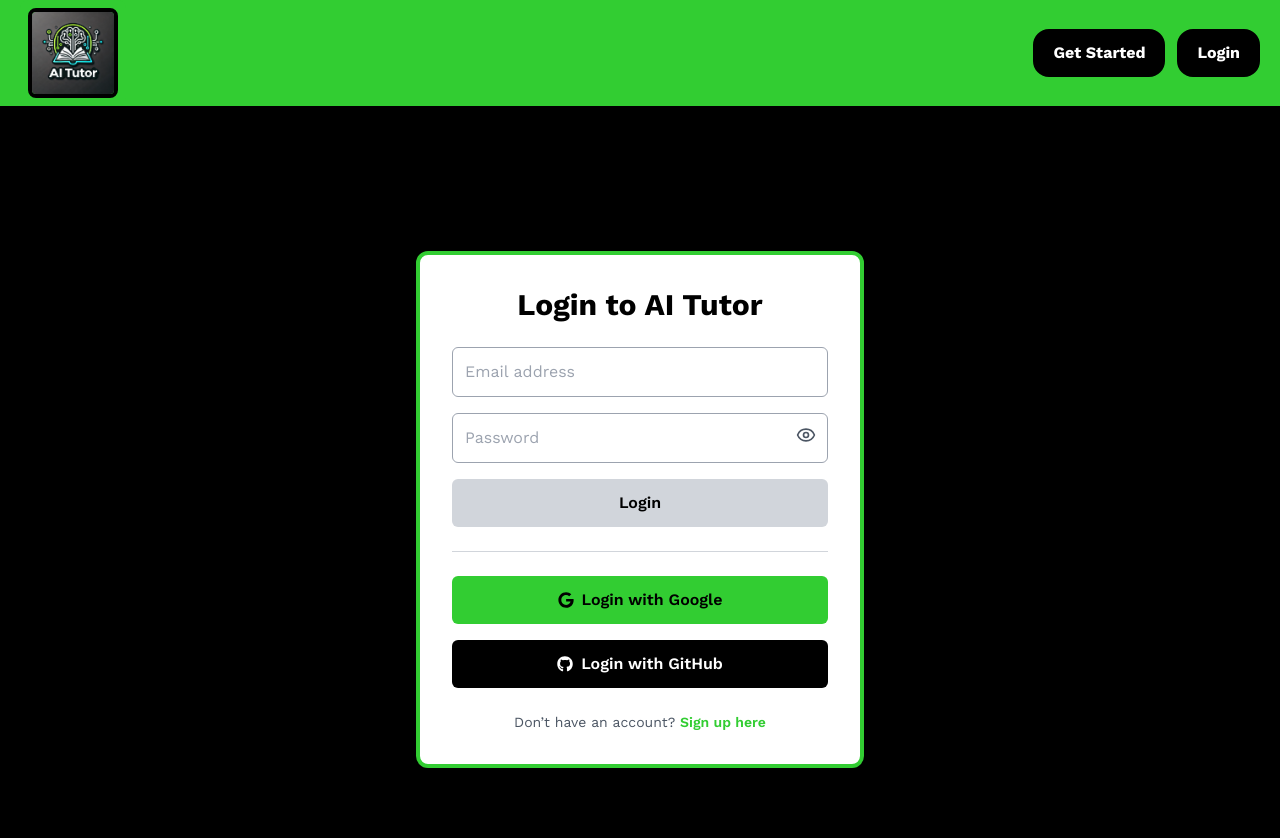
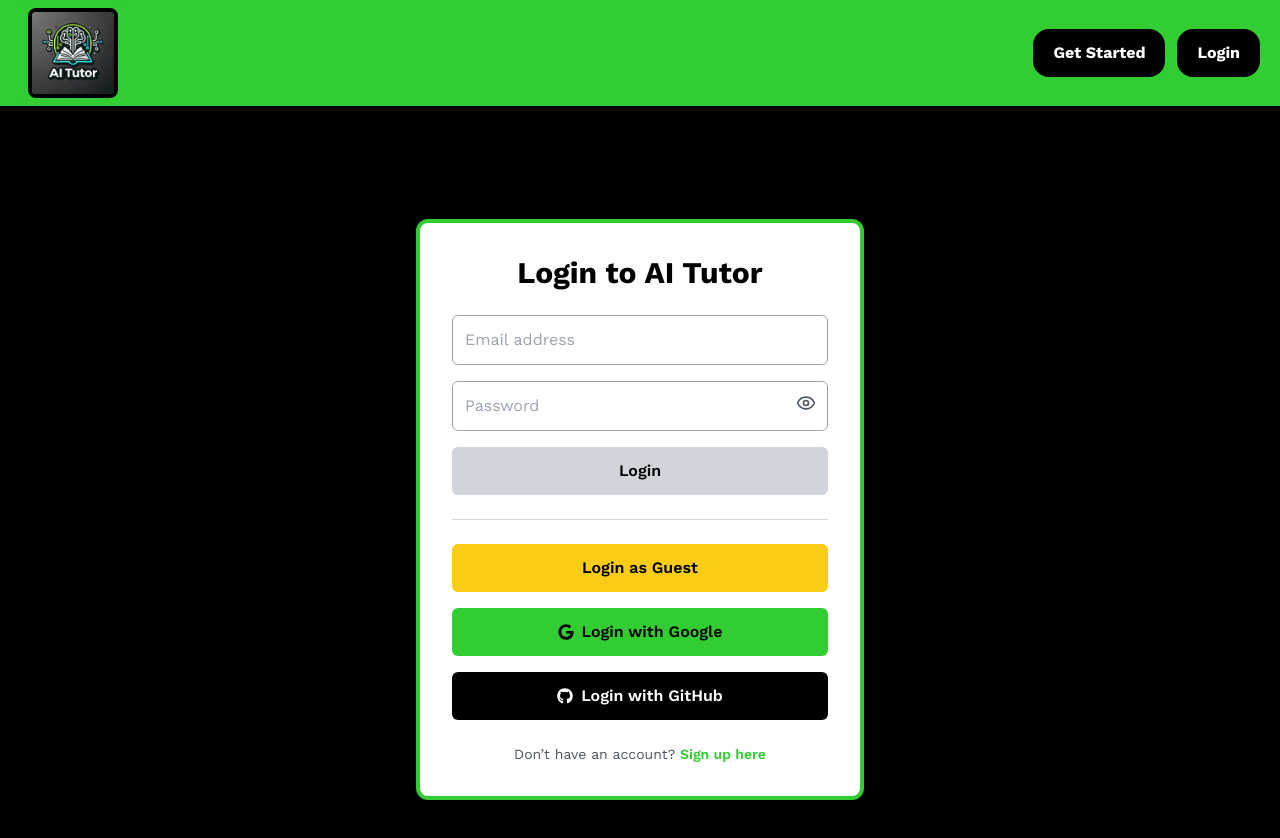
Before and after one commit to jhalilaj/my-ai, a Next.js app: page /login in a window 1280 px wide. Shown: the top 838 px of the page. Built offline with nearby package versions, Linux system fonts and the light colour scheme; no server answers.

Commit message:
Guest Login

```diff
--- a/app/(root)/login/page.tsx
+++ b/app/(root)/login/page.tsx
@@ -19,7 +19,9 @@
   useEffect(() => {
     const errorParam = searchParams.get("error");
     if (errorParam === "AccessDenied") {
-      setError("This email is already registered with a password. Please use email/password to log in.");
+      setError(
+        "This email is already registered with a password. Please use email/password to log in."
+      );
     }
   }, [searchParams]);
 
@@ -40,6 +42,20 @@
       window.location.href = "/";
     }
   };
+
+const handleGuestLogin = async () => {
+  const result = await signIn("credentials", {
+    redirect: false,
+    email: "guest@demo.com",
+    password: "Golem2019@",
+  });
+  if (!result?.error) {
+    window.location.href = "/";
+  } else {
+    setError(result.error || "Guest login failed.");
+  }
+};
+
 
   return (
     <main className="min-h-screen flex items-center justify-center bg-primary px-4">
@@ -105,6 +121,16 @@
         <div className="h-px bg-gray-300 my-2" />
 
         <div className="flex flex-col gap-4">
+          {/* Guest Login */}
+          <button
+            onClick={handleGuestLogin}
+            type="button"
+            className="flex items-center justify-center gap-2 bg-yellow-400 text-black font-semibold py-3 px-6 rounded-md hover:scale-105 transition-all w-full"
+          >
+            Login as Guest
+          </button>
+
+          {/* Social Logins */}
           <button
             onClick={() => signIn("google")}
             type="button"
@@ -126,7 +152,10 @@
 
         <p className="text-sm text-center text-gray-600">
           Don’t have an account?{" "}
-          <Link href="/signup" className="text-greenAccent hover:underline font-semibold">
+          <Link
+            href="/signup"
+            className="text-greenAccent hover:underline font-semibold"
+          >
             Sign up here
           </Link>
         </p>
--- a/app/api/chat/route.ts
+++ b/app/api/chat/route.ts
@@ -9,7 +9,7 @@
 // Single OpenRouter API key for all models (move to env in production)
 const OPENROUTER_API_KEY =
   process.env.OPENROUTER_API_KEY ||
-  "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";
+  "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";
 
 // Helper for text completions via OpenRouter
 async function callOpenRouter(model: string, prompt: string): Promise<string> {
--- a/app/api/lesson/generate/route.ts
+++ b/app/api/lesson/generate/route.ts
@@ -3,7 +3,7 @@
 import Lesson from "@/models/Lesson";
 import Topic from "@/models/Topic";
 
-const openrouterApiKey = "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";
+const openrouterApiKey = "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";
 
 export async function POST(req: Request) {
   await connectDB();
--- a/app/api/test/generate/route.ts
+++ b/app/api/test/generate/route.ts
@@ -8,7 +8,7 @@
 import Topic from "@/models/Topic";
 const openrouterApiKey =
   process.env.OPENROUTER_API_KEY ||
-  "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";
+  "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";
 
 async function callOpenRouter(model: string, prompt: string): Promise<string> {
   const res = await fetch("https://openrouter.ai/api/v1/chat/completions", {
--- a/app/api/test/submit/route.ts
+++ b/app/api/test/submit/route.ts
@@ -9,7 +9,7 @@
 
 const openrouterApiKey =
   process.env.OPENROUTER_API_KEY ||
-  "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";
+  "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";
 
 async function callOpenRouter(model: string, prompt: string): Promise<string> {
   const res = await fetch("https://openrouter.ai/api/v1/chat/completions", {
--- a/lib/mongodb.ts
+++ b/lib/mongodb.ts
@@ -1,17 +1,28 @@
 import mongoose from "mongoose";
 
-
-const MONGODB_URI = process.env.MONGODB_URI || ""; // MongoDB URI
+const MONGODB_URI = process.env.MONGODB_URI || "";
 
 if (!MONGODB_URI) {
   throw new Error("Please define the MONGODB_URI environment variable");
 }
 
-const connectDB = async () => {
-  if (mongoose.connection.readyState >= 1) {
-    return;
+let cached = (global as any).mongoose;
+
+if (!cached) {
+  cached = (global as any).mongoose = { conn: null, promise: null };
+}
+
+async function connectDB() {
+  if (cached.conn) {
+    return cached.conn;
   }
-  await mongoose.connect(MONGODB_URI, { dbName: "AiTutors" });
-};
+
+  if (!cached.promise) {
+    cached.promise = mongoose.connect(MONGODB_URI).then((mongoose) => mongoose);
+  }
+
+  cached.conn = await cached.promise;
+  return cached.conn;
+}
 
 export default connectDB;
```
